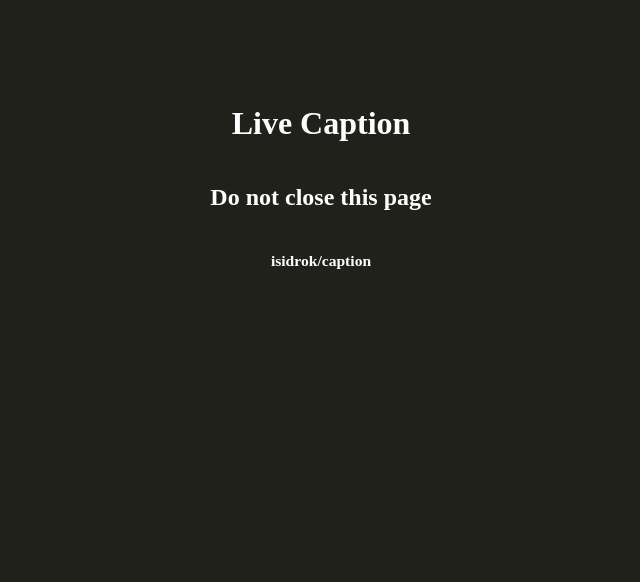
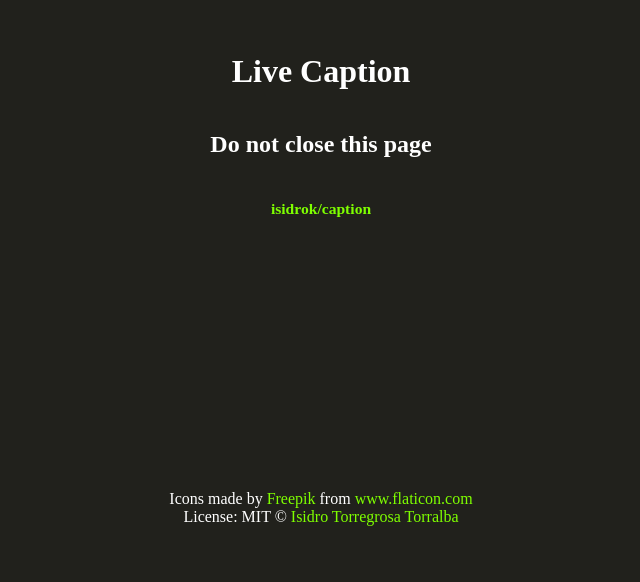
Before and after one commit to isidrok/caption, a website: page packages/transcripter/public/index.html in a window 1280 px wide. Shown: the part 221-803 px from the top of the page, without its empty margins (319-959 px from the left). Drawn offline with nearby package versions, Linux system fonts and the light colour scheme; no server answers.

Commit message:
licenses

```diff
--- a/package.json
+++ b/package.json
@@ -3,12 +3,15 @@
   "version": "0.0.0",
   "private": true,
   "main": "index.js",
+  "license": "MIT",
+  "repository": "isidrok/caption",
+  "author": "Isidro Torregrosa Torralba <isistorre95@gmail.com>",
   "workspaces": [
     "packages/*"
   ],
   "scripts": {
     "start": "electron .",
-    "build": "electron-packager ."
+    "build": "electron-packager . live-caption --out dist --icon=icon.ico"
   },
   "dependencies": {
     "@caption/display": "0.0.0",
--- a/packages/display/package.json
+++ b/packages/display/package.json
@@ -2,5 +2,7 @@
   "name": "@caption/display",
   "version": "0.0.0",
   "main": "index.js",
-  "private": true
+  "private": true,
+  "license": "MIT",
+  "author": "Isidro Torregrosa Torralba <isistorre95@gmail.com>"
 }
--- a/packages/transcripter/package.json
+++ b/packages/transcripter/package.json
@@ -3,6 +3,8 @@
   "version": "0.0.0",
   "main": "index.js",
   "private": true,
+  "license": "MIT",
+  "author": "Isidro Torregrosa Torralba <isistorre95@gmail.com>",
   "dependencies": {
     "express": "^4.17.1",
     "socket.io": "^2.3.0"
--- a/packages/transcripter/public/index.html
+++ b/packages/transcripter/public/index.html
@@ -5,30 +5,50 @@
     <meta charset="UTF-8">
     <meta name="viewport" content="width=device-width, initial-scale=1.0">
     <meta http-equiv="X-UA-Compatible" content="ie=edge">
-    <title>Caption transcripter</title>
+    <link rel="shortcut icon" href="favicon.ico">
+    <title>Live caption</title>
     <style>
         html,
         body {
             height: 100%;
             padding: 0;
+            margin: 0;
         }
+
         body {
             background-color: #21211C;
             color: #fff;
             display: flex;
             flex-direction: column;
+            justify-content: space-around;
+            align-items: center;
+        }
+
+        main {
+            flex: 8;
+            display: flex;
+            flex-direction: column;
             justify-content: center;
             align-items: center;
+        }
+        aside {
+            flex: 1;
+            text-align: center;
         }
         a {
             text-decoration: none;
             cursor: pointer;
-            color: inherit;
+            color: chartreuse;
+        }
+
+        .attribution {
+            justify-self: flex-end;
         }
     </style>
 </head>
 
 <body>
+    <main>
         <h1>
             Live Caption
         </h1>
@@ -38,6 +58,12 @@
                 <a href="https://github.com/isidrok/caption">isidrok/caption</a>
             </small>
         </h3>
+    </main>
+    <aside>
+        <div>Icons made by <a href="https://www.flaticon.com/authors/freepik" title="Freepik">Freepik</a> from <a
+                href="https://www.flaticon.com/" title="Flaticon">www.flaticon.com</a></div>
+        <div>License: MIT © <a href="https://github.com/isidrok">Isidro Torregrosa Torralba</a></div>
+    </aside>
 
     <script src="/socket.io/socket.io.js"></script>
     <script src="index.js"></script>
```
Also changed, not shown: icon.ico (added), packages/transcripter/public/favicon.ico (added), readme.md (added), 2 other files. Lines whose indentation alone changed are shown as unchanged.
